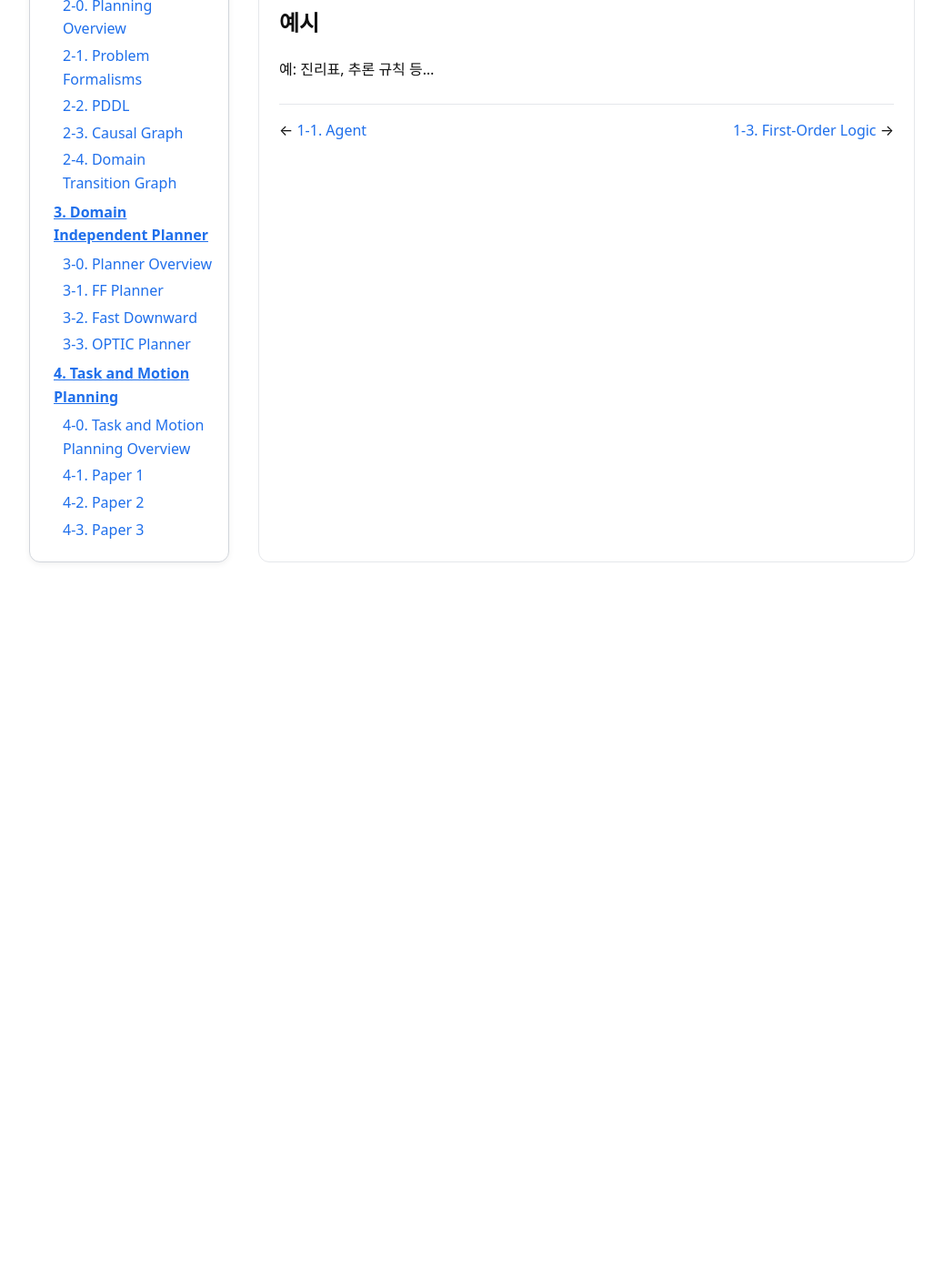
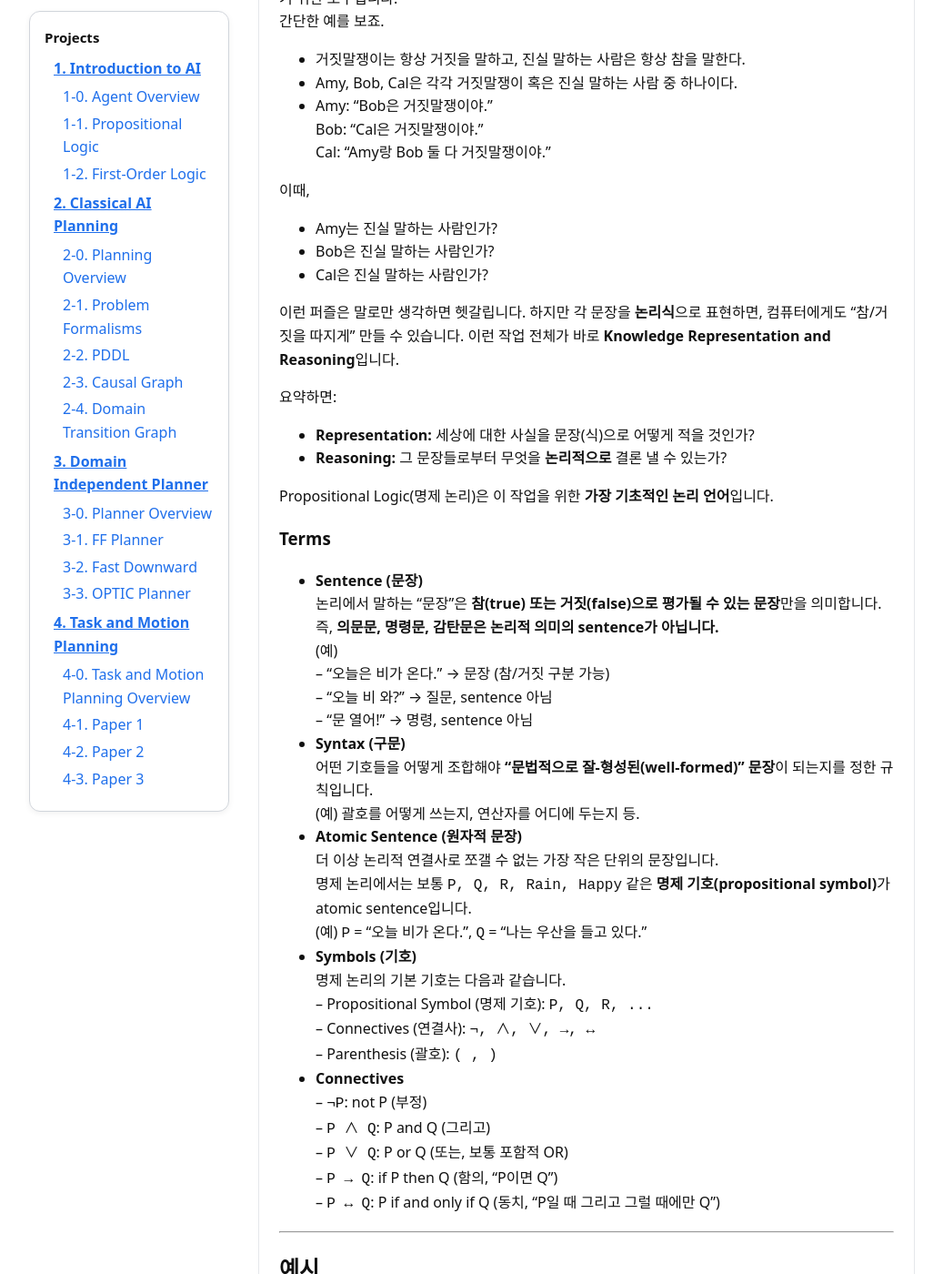
Before and after one commit to ChoRongCho/ChoRongCho.github.io, a Jekyll site: the page built from projects/1-introduction-to-ai/1-1-propositional-logic.html, in a window 1280 px wide and 1400 px high, scrolled down 321 px. Shown: the whole window at 91% size, without its empty margins (34-1071 px from the left). Built offline with Jekyll 4.4.1, drawn with Linux system fonts in a browser that asks for light colours; before the commit the page ends 951 px from its top, so only the background shows below that; some of the changed text lies outside the part shown.

Commit message:
2 overvoew

```diff
--- a/projects/1-introduction-to-ai/1-1-propositional-logic.html
+++ b/projects/1-introduction-to-ai/1-1-propositional-logic.html
@@ -13,7 +13,101 @@ title: "1-1. Propositional Logic"
 <p class="meta">마지막 업데이트: 2025-10-03</p>
 
 <h2>Knowledge Representation & Reasoning</h2>
-<p>여기에 내용을 작성하세요.</p>
+<p>
+AI에서 논리는 <b>지식을 표현하고(Representation), 그 지식에서 새로운 사실을 추론(Reasoning)</b>하기 위한 도구입니다.<br>
+간단한 예를 보죠.
+</p>
+
+
+<ul>
+  <li>거짓말쟁이는 항상 거짓을 말하고, 진실 말하는 사람은 항상 참을 말한다.</li>
+  <li>Amy, Bob, Cal은 각각 거짓말쟁이 혹은 진실 말하는 사람 중 하나이다.</li>
+  <li>Amy: “Bob은 거짓말쟁이야.”<br>
+      Bob: “Cal은 거짓말쟁이야.”<br>
+      Cal: “Amy랑 Bob 둘 다 거짓말쟁이야.”</li>
+</ul>
+
+<p>
+이때,
+</p>
+<ul>
+  <li>Amy는 진실 말하는 사람인가?</li>
+  <li>Bob은 진실 말하는 사람인가?</li>
+  <li>Cal은 진실 말하는 사람인가?</li>
+</ul>
+
+
+<p>
+이런 퍼즐은 말로만 생각하면 헷갈립니다. 하지만 각 문장을 <b>논리식</b>으로 표현하면,
+컴퓨터에게도 “참/거짓을 따지게” 만들 수 있습니다. 이런 작업 전체가 바로
+<b>Knowledge Representation and Reasoning</b>입니다.
+</p>
+
+
+<p>
+요약하면:
+</p>
+<ul>
+  <li><b>Representation:</b> 세상에 대한 사실을 문장(식)으로 어떻게 적을 것인가?</li>
+  <li><b>Reasoning:</b> 그 문장들로부터 무엇을 <b>논리적으로</b> 결론 낼 수 있는가?</li>
+</ul>
+
+<p>
+Propositional Logic(명제 논리)은 이 작업을 위한 <b>가장 기초적인 논리 언어</b>입니다.
+</p>
+
+
+<h3>Terms</h3>
+
+
+
+<ul>
+  <li>
+    <b>Sentence (문장)</b><br>
+    논리에서 말하는 “문장”은 <b>참(true) 또는 거짓(false)으로 평가될 수 있는 문장</b>만을 의미합니다.<br>
+    즉, <b>의문문, 명령문, 감탄문은 논리적 의미의 sentence가 아닙니다.</b><br>
+    (예)<br>
+    – “오늘은 비가 온다.” → 문장 (참/거짓 구분 가능)<br>
+    – “오늘 비 와?” → 질문, sentence 아님<br>
+    – “문 열어!” → 명령, sentence 아님
+  </li>
+
+  <li>
+    <b>Syntax (구문)</b><br>
+    어떤 기호들을 어떻게 조합해야 <b>“문법적으로 잘-형성된(well-formed)” 문장</b>이 되는지를 정한 규칙입니다.<br>
+    (예) 괄호를 어떻게 쓰는지, 연산자를 어디에 두는지 등.
+  </li>
+
+  <li>
+    <b>Atomic Sentence (원자적 문장)</b><br>
+    더 이상 논리적 연결사로 쪼갤 수 없는 가장 작은 단위의 문장입니다.<br>
+    명제 논리에서는 보통 <code>P, Q, R, Rain, Happy</code> 같은 <b>명제 기호(propositional symbol)</b>가 atomic sentence입니다.<br>
+    (예) <code>P</code> = “오늘 비가 온다.”, <code>Q</code> = “나는 우산을 들고 있다.”
+  </li>
+
+  <li>
+    <b>Symbols (기호)</b><br>
+    명제 논리의 기본 기호는 다음과 같습니다.<br>
+    – Propositional Symbol (명제 기호): <code>P, Q, R, ...</code><br>
+    – Connectives (연결사): <code>¬, ∧, ∨, →, ↔</code><br>
+    – Parenthesis (괄호): <code>( , )</code>
+  </li>
+
+  <li>
+    <b>Connectives</b><br>
+    – <code>¬P</code>: not P (부정)<br>
+    – <code>P ∧ Q</code>: P and Q (그리고)<br>
+    – <code>P ∨ Q</code>: P or Q (또는, 보통 포함적 OR)<br>
+    – <code>P → Q</code>: if P then Q (함의, “P이면 Q”)<br>
+    – <code>P ↔ Q</code>: P if and only if Q (동치, “P일 때 그리고 그럴 때에만 Q”)
+  </li>
+</ul>
+
+<hr>
+
+
+
+
 
 <h2>예시</h2>
 <p>예: 진리표, 추론 규칙 등…</p>
--- a/projects/1-introduction-to-ai/index.html
+++ b/projects/1-introduction-to-ai/index.html
@@ -37,7 +37,7 @@ title: "1. Introduction to AI"
 
 
 <div style="
-  border-left: 4px solid #1f6feb;
+  border-left: 4px solid #2c2d2e;
   padding: 8px 12px;
   margin-top: 24px;
   background: #f9f9f9;
```
